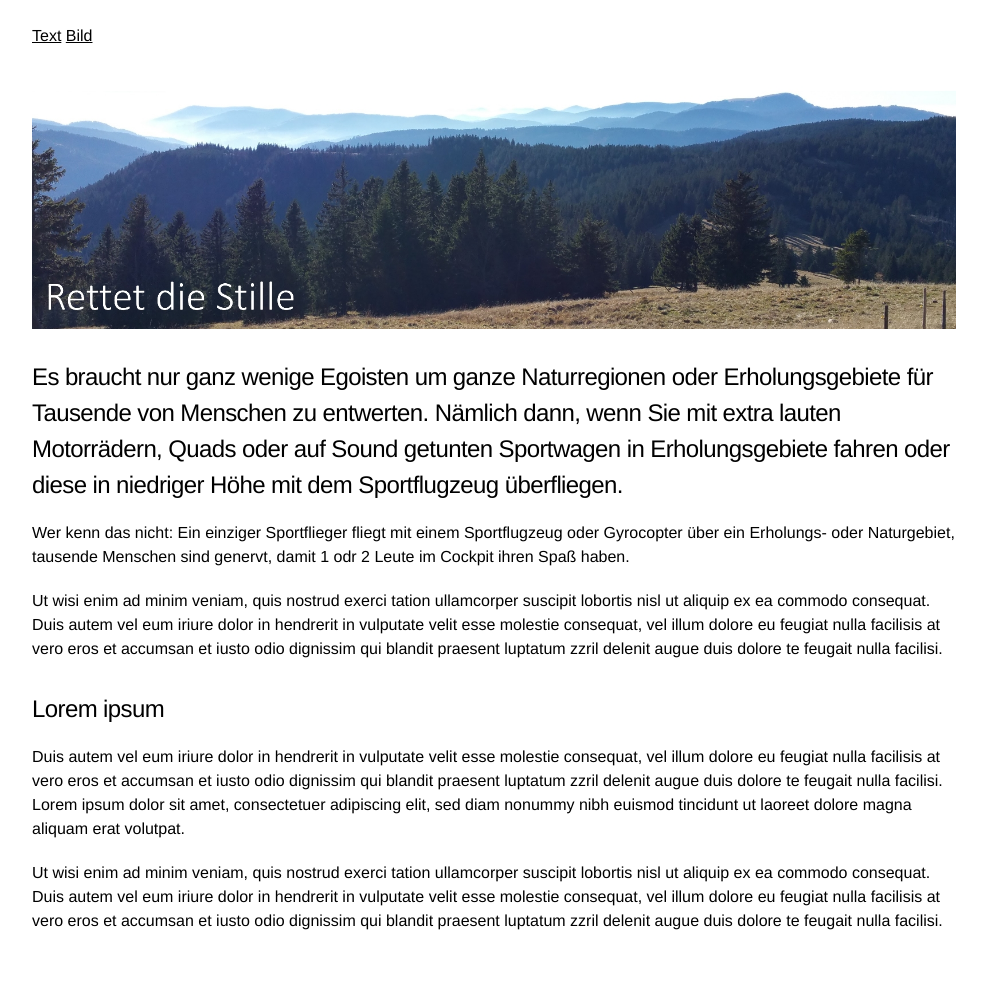
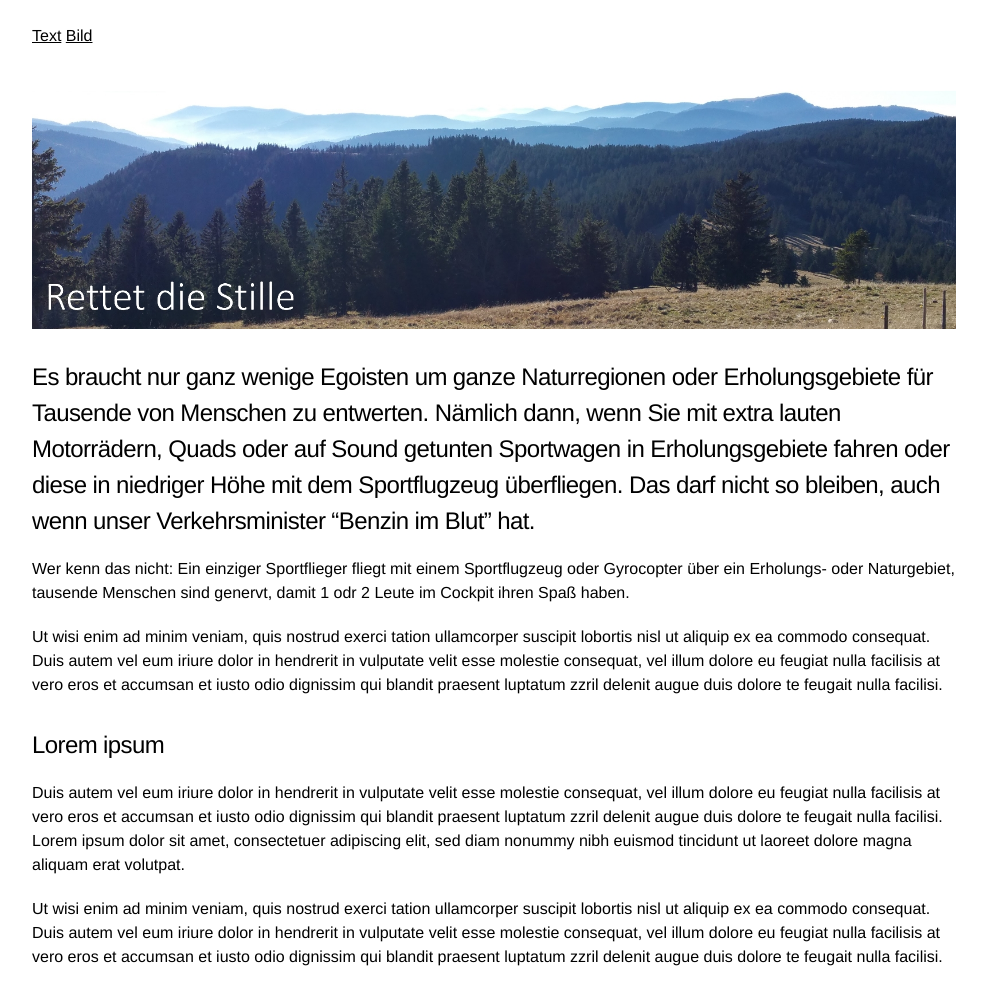
Before and after one commit to rettet-die-stille/rettet-die-stille.github.io, a Jekyll site: the page built from index.md, in a window 1280 px wide. Shown: the whole page, without its empty margins (146-1133 px from the left). Built offline with Jekyll 4.4.1, drawn with Linux system fonts in a browser that asks for light colours; before the commit the page ends 957 px from its top, so only the background shows below that.

Commit message:
Update index.md

```diff
--- a/index.md
+++ b/index.md
@@ -3,7 +3,7 @@ layout: default
 ---
 ![Intro](assets/images/schwarzwald3.jpg)
 
-## Es braucht nur ganz wenige Egoisten um ganze Naturregionen oder Erholungsgebiete für Tausende von Menschen zu entwerten. Nämlich dann, wenn Sie mit extra lauten Motorrädern, Quads oder auf Sound getunten Sportwagen in Erholungsgebiete fahren oder diese in niedriger Höhe mit dem Sportflugzeug überfliegen.
+## Es braucht nur ganz wenige Egoisten um ganze Naturregionen oder Erholungsgebiete für Tausende von Menschen zu entwerten. Nämlich dann, wenn Sie mit extra lauten Motorrädern, Quads oder auf Sound getunten Sportwagen in Erholungsgebiete fahren oder diese in niedriger Höhe mit dem Sportflugzeug überfliegen. Das darf nicht so bleiben, auch wenn unser Verkehrsminister "Benzin im Blut" hat.
 
 Wer kenn das nicht: Ein einziger Sportflieger fliegt mit einem Sportflugzeug oder Gyrocopter über ein Erholungs- oder Naturgebiet, tausende Menschen sind genervt, damit 1 odr 2 Leute im Cockpit ihren Spaß haben.
 
```
